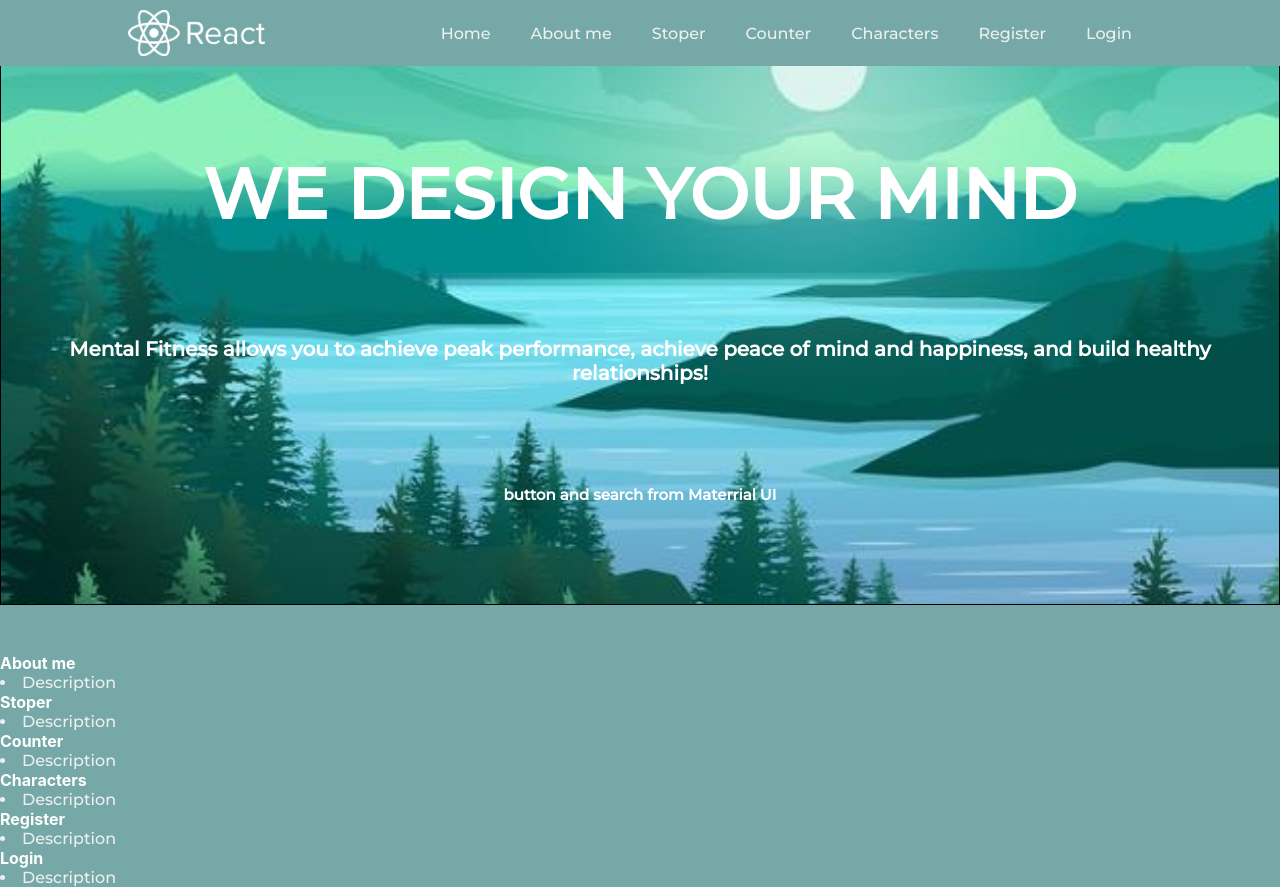
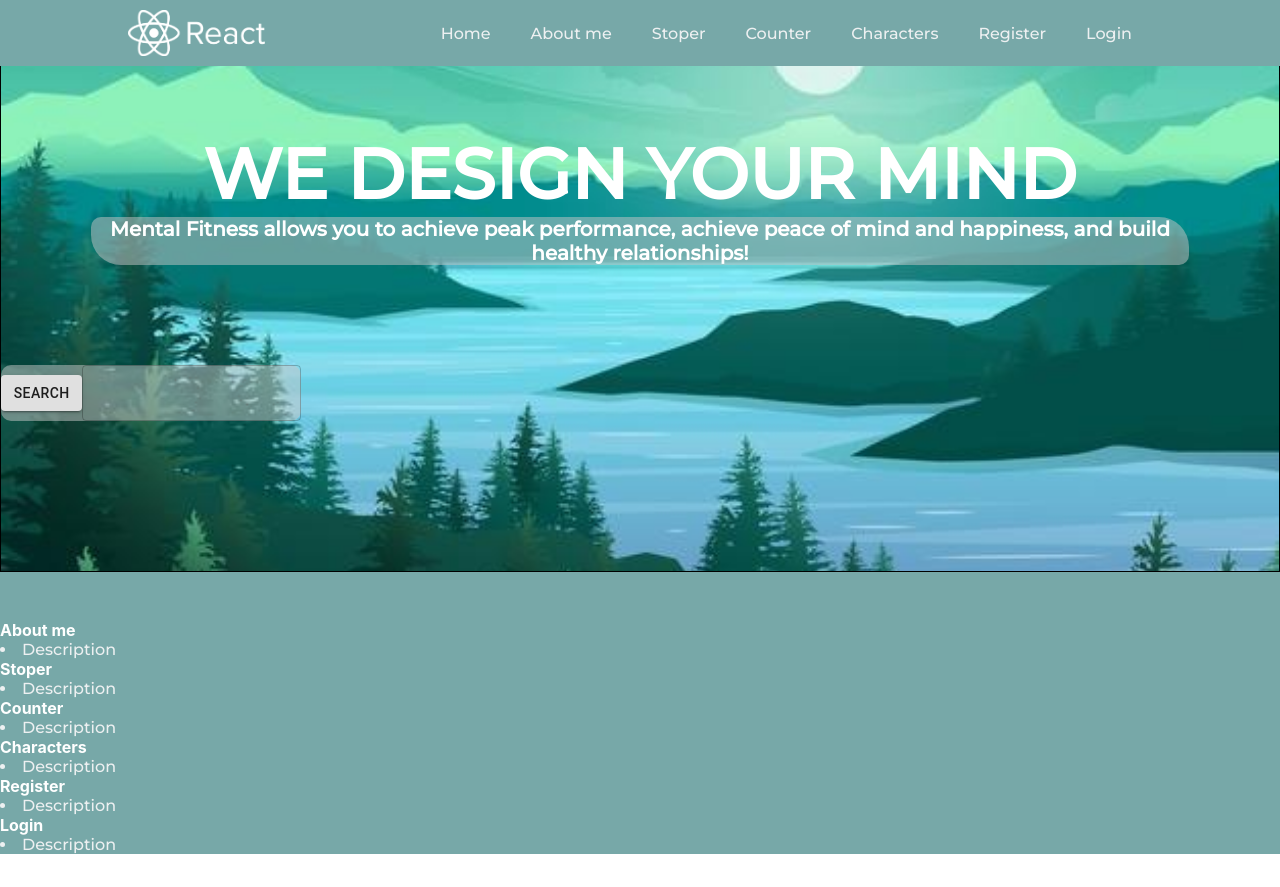
Before and after one commit to radiographer/react-projekt, a React (Create React App) app in the folder app/: page / in a window 1280 px wide. After the commit the page ends 854 px from the top, so only its background shows below. Built offline with nearby package versions, Linux system fonts and the light colour scheme.

Commit message:
search in progress

```diff
--- a/app/src/pages/Home.js
+++ b/app/src/pages/Home.js
@@ -1,6 +1,9 @@
 import React from "react";
 import styled from "styled-components";
 import main_img from "./images/main.jpg";
+import Button from "@material-ui/core/Button";
+
+import TextField from "@material-ui/core/TextField";
 
 function Home() {
   const BackgroundHome = styled.div`
@@ -18,8 +21,8 @@ function Home() {
     color: white;
     position: center;
     text-align: center;
-    margin-top: 150px;
-    margin-bottom: 100px;
+    margin-top: 130px;
+    margin-bottom: 0px;
   `;
 
   const MainDescr = styled.h1`
@@ -28,18 +31,25 @@ function Home() {
     color: white;
     position: center;
     text-align: center;
-    margin-top: 30px;
+    margin-top: 0px;
     margin-bottom: 100px;
+    margin-left: 90px;
+    margin-right: 90px;
+    border-radius: 10px 30px;
+    background-color: rgb(200, 200, 200, 0.5);
   `;
 
   const ButtonSearch = styled.h1`
-    font-family: "Montserrat", sans-serif;
-    font-size: 15px;
-    color: white;
-    position: center;
-    text-align: center;
     margin-top: 30px;
-    margin-bottom: 100px;
+    margin-bottom: 150px;
+
+    border-radius: 10px;
+    background-color: rgb(200, 200, 200, 0.5);
+    display: flex;
+    justify-content: center;
+    align-items: center;
+
+    width: 300px;
   `;
 
   return (
@@ -49,7 +59,12 @@ function Home() {
         Mental Fitness allows you to achieve peak performance, achieve peace of
         mind and happiness, and build healthy relationships!
       </MainDescr>
-      <ButtonSearch>button and search from Materrial UI</ButtonSearch>
+      <ButtonSearch>
+        <Button variant="contained">Search</Button>
+        <form noValidate autoComplete="off">
+          <TextField variant="outlined" fullWidth />
+        </form>
+      </ButtonSearch>
     </BackgroundHome>
   );
 }
```
